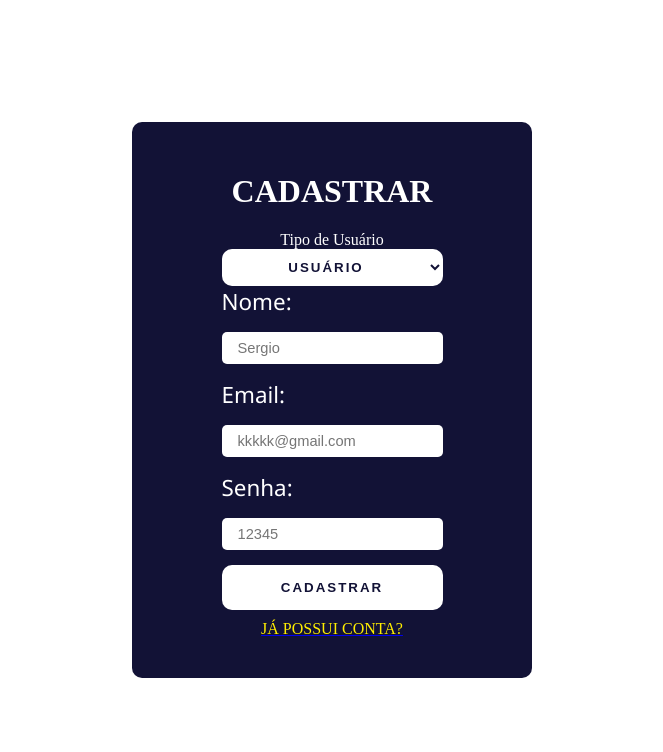
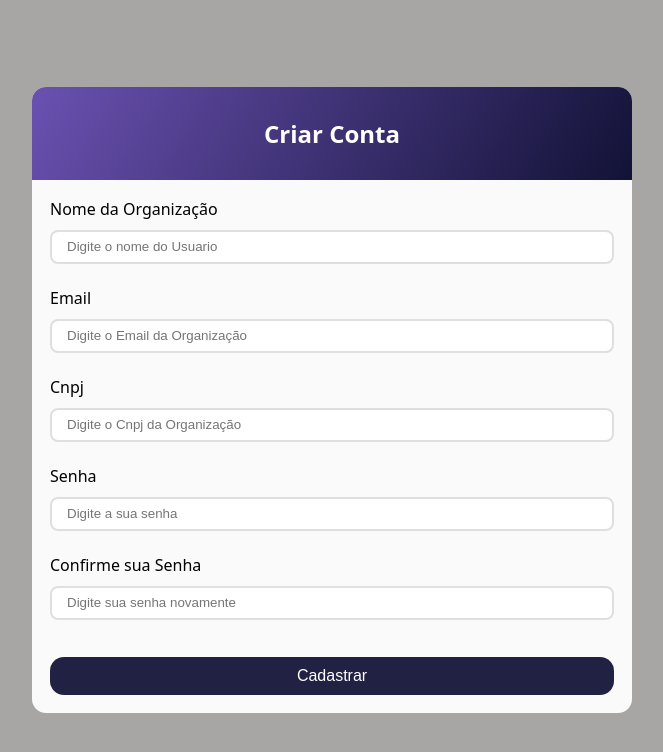
Before and after one commit to 2024-1-NADS2/Projeto2, a React (Create React App) app in the folder Frontend/: page /cadastro in a window 1280 px wide. Shown: the top 752 px of the page, without its empty margins (308-971 px from the left). Built offline with nearby package versions, Linux system fonts and the light colour scheme.

Commit message:
Nova tela de cadastro

```diff
--- a/Frontend/src/Routes.js
+++ b/Frontend/src/Routes.js
@@ -1,7 +1,6 @@
 import { BrowserRouter, Route, Routes } from "react-router-dom";
 import Home from "./pages/Home/Home";
 import Sobrenos from "./pages/SobreNos/Sobrenos";
-import Curso from "./pages/Curso/Curso"
 import Login from "./pages/Login/Login";
 import Cadastro from "./pages/Cadastro/Cadastro";
 import Organizações from "./pages/Organizaçoes/Organizações";
@@ -15,7 +14,6 @@ function AppRoutes(){
                 <Route path="/" element={<Home/>}></Route>
                 <Route path="/organizações" element={<Organizações/>}></Route>
                 <Route path="/sobrenos" element={<Sobrenos/>}></Route>
-                <Route path="/cursos" element={<Curso/>}></Route>
                 <Route path="/login" element={<Login/>}></Route>
                 <Route path="/cadastro" element={<Cadastro/>}></Route>
                 <Route path="/recuperarsenha" element={<Recuperarsenha/>}></Route>
--- a/Frontend/src/pages/Cadastro/Cadastro.jsx
+++ b/Frontend/src/pages/Cadastro/Cadastro.jsx
@@ -5,163 +5,128 @@ import { Link } from 'react-router-dom';
 
 
 
-export default function Cadastro() {
-  const [step, setStep] = useState(1);
-  const [email, setEmail] = useState("");
-  const [password, setPassword] = useState("");
-  const [nome, setNome] = useState("");
-  const [tipoUsuario, setTipoUsuario] = useState("usuario");
-  const [cnpj, setCnpj] = useState("");
-  const [cidade, setCidade] = useState("");
-  const [rua, setRua] = useState("");
-  const [numeroEndereco, setNumeroEndereco] = useState("");
-  const [telefone, setTelefone] = useState("");
+const Cadastro = () => {
+  const [formData, setFormData] = useState({
+    username: '',
+    email: '',
+    cnpj: '',
+    senha: '',
+    confirmacaoSenha: '',
+  });
 
-  const handleNext = () => {
-    setStep(step + 1);
+  const [errors, setErrors] = useState({
+    username: '',
+    email: '',
+    cnpj: '',
+    senha: '',
+    confirmacaoSenha: '',
+  });
+
+  const handleChange = (e) => {
+    const { id, value } = e.target;
+    setFormData({ ...formData, [id]: value });
+    // Limpa a mensagem de erro quando o usuário começa a digitar
+    setErrors({ ...errors, [id]: '' });
   };
 
-  const handleBack = () => {
-    setStep(step - 1);
+  const handleCadastro = (e) => {
+    e.preventDefault();
+    checkInput('username');
+    checkInput('email');
+    checkInput('cnpj');
+    checkInput('senha');
+    checkInput('confirmacaoSenha');
+    // Adicione outras validações aqui
   };
 
-  const handleSubmit = (e) => {
-    e.preventDefault();
+  const checkInput = (input) => {
+    const value = formData[input];
+
+    if (value === '') {
+      setErrors((prevErrors) => ({
+        ...prevErrors,
+        [input]: `${input === 'confirmacaoSenha' ? 'Confirmação de Senha' : 'Campo'} Obrigatório`,
+      }));
+    } else {
+      setErrors((prevErrors) => ({
+        ...prevErrors,
+        [input]: '',
+      }));
+    }
   };
 
   return (
-    <body>
-      <div className="container-register">
-        <form className="container-register-form" onSubmit={handleSubmit}>
-          <div className="container-field-form">
-            <div className="container-title-form-register">
-              <h1>Cadastrar</h1>
+    <section className="content-cadastro">
+      <div className="container-cadastro">
+        <section className="header-cadastro">
+          <h2>Criar Conta</h2>
+        </section>
+        <form id="form" className="form-cadastro" onSubmit={handleCadastro}>
+          <div className={`form-content ${errors.username ? 'error' : ''}`}>
+            <label htmlFor="username">Nome da Organização</label>
+            <input
+              type="text"
+              id="username"
+              placeholder="Digite o nome do Usuario"
+              value={formData.username}
+              onChange={handleChange}
+            />
+            <span className="error-message">{errors.username}</span>
           </div>
 
-            {step === 1 && (
-              <>
-                <div className="container-select-register">
-                  <label>Tipo de Usuário</label>
-                  <select className="tipo-usuario" value={tipoUsuario} onChange={e => setTipoUsuario(e.target.value)}>
-                    <option value="usuario">Usuário</option>
-                    <option value="ong">ONG</option>
-                  </select>
+          <div className={`form-content ${errors.email ? 'error' : ''}`}>
+            <label htmlFor="email">Email</label>
+            <input
+              type="text"
+              id="email"
+              placeholder="Digite o Email da Organização"
+              value={formData.email}
+              onChange={handleChange}
+            />
+            <span className="error-message">{errors.email}</span>
           </div>
 
-                <div className="container-inputs-form-register">
-                  <label>Nome:</label>
+          <div className={`form-content ${errors.cnpj ? 'error' : ''}`}>
+            <label htmlFor="cnpj">Cnpj</label>
             <input
               type="text"
-                    placeholder="Sergio"
-                    value={nome}
-                    onChange={e => setNome(e.target.value)}
-                    required
+              id="cnpj"
+              placeholder="Digite o Cnpj da Organização"
+              value={formData.cnpj}
+              onChange={handleChange}
             />
-                </div>
-                <div className="container-inputs-form-register">
-                  <label>Email:</label>
-                  <input
-                    type="email"
-                    placeholder="kkkkk@gmail.com"
-                    value={email}
-                    onChange={e => setEmail(e.target.value)}
-                    required
-                  />
-                </div>
-                <div className="container-inputs-form-register">
-                  <label>Senha:</label>
-                  <input
-                    type="Password"
-                    placeholder="12345"
-                    value={password}
-                    onChange={e => setPassword(e.target.value)}
-                    required
-                  />
+            <span className="error-message">{errors.cnpj}</span>
           </div>
 
-                {tipoUsuario === 'ong' && (
-                  <div className="container-inputs-form-register">
-                    <label>CNPJ:</label>
+          <div className={`form-content ${errors.senha ? 'error' : ''}`}>
+            <label htmlFor="senha">Senha</label>
             <input
               type="text"
-                      placeholder="00.000.000/0000-00"
-                      value={cnpj}
-                      onChange={e => setCnpj(e.target.value)}
-                      required
+              id="senha"
+              placeholder="Digite a sua senha"
+              value={formData.senha}
+              onChange={handleChange}
             />
+            <span className="error-message">{errors.senha}</span>
           </div>
-                )}
 
-                {tipoUsuario === 'ong' && (
-                  <button type="submit" className="container-handleNext-register" onClick={handleNext}>Próxima Etapa</button>
-                )}
-
-                {tipoUsuario !== 'ong' && (
-                  <button type="submit" className="container-button-form-register">Cadastrar</button>
-                )}
-              </>
-            )}
-
-            {step === 2 && (
-              <>
-                <div className="container-inputs-form-register">
-                  <label>Cidade:</label>
+          <div className={`form-content ${errors.confirmacaoSenha ? 'error' : ''}`}>
+            <label htmlFor="confirmacao-senha">Confirme sua Senha</label>
             <input
               type="text"
-                    placeholder="São Paulo"
-                    value={cidade}
-                    onChange={e => setCidade(e.target.value)}
-                    required
+              id="confirmacaoSenha"
+              placeholder="Digite sua senha novamente"
+              value={formData.confirmacaoSenha}
+              onChange={handleChange}
             />
-                </div>
-                <div className="container-inputs-form-register">
-                  <label>Rua:</label>
-                  <input
-                    type="text"
-                    placeholder="Rua das Canoas"
-                    value={rua}
-                    onChange={e => setRua(e.target.value)}
-                    required
-                  />
-                </div>
-                <div className="container-inputs-form-register">
-                  <label>Número:</label>
-                  <input
-                    type="text"
-                    placeholder="802"
-                    value={numeroEndereco}
-                    onChange={e => setNumeroEndereco(e.target.value)}
-                    required
-                  />
-                </div>
-                <div className="container-inputs-form-register">
-                  <label>Telefone:</label>
-                  <input
-                    type="text"
-                    placeholder="11 98787-5862"
-                    value={telefone}
-                    onChange={e => setTelefone(e.target.value)}
-                    required
-                  />
+            <span className="error-message">{errors.confirmacaoSenha}</span>
           </div>
 
-                <button type="button" className="container-handleBack-register" onClick={handleBack}>Voltar</button>
-                <button type="submit" className="container-button-form-register">Cadastrar</button>
-              </>
-            )}
-
-            {step === 1 && (
-              <Link to="/login">
-                <div className="container-Ihaveanaccount-form">
-                  <a>Já possui conta?</a>
-                </div>
-              </Link>
-            )}
-          </div>
+          <button type="submit">Cadastrar</button>
         </form>
       </div>
+    </section>
+  );
+};
 
-
-    </body>
-  )
-}
+export default Cadastro;
--- a/Frontend/src/pages/Cadastro/style.css
+++ b/Frontend/src/pages/Cadastro/style.css
@@ -1,136 +1,81 @@
-body {
-    margin: 0;
-}
-
-body * {
-    box-sizing: border-box;
-}
-
-.container-register {
-    width: 100vw;
-    height: 100vh;
+.content-cadastro{
+    font-family: system-ui, -apple-system, BlinkMacSystemFont, 'Segoe UI', Roboto, Oxygen, Ubuntu, Cantarell, 'Open Sans', 'Helvetica Neue', sans-serif;
+    min-height: 100vh;
+    width: 100%;
+    background-color: #a8a5a5;
     display: flex;
     justify-content: center;
     align-items: center;
-    background-color: rgba(255, 255, 255, 0.541);
 }
 
-.container-register-form {
+.container-cadastro{
+    background-color: #fafafa;
+    border-radius: 14px;
+    margin: 14px;
+    max-width: 600px;
     width: 100%;
-    max-width: 400px;
-    padding: 30px 20px;
-    background-color: rgb(18, 18, 54);
-    border-radius: 10px;
-    display: flex;
-    flex-direction: column;
-    align-items: center;
+    box-sizing: 0px 3px 5px rgba(0,0,0,0.5);
+    overflow: hidden;
 }
 
-.container-title-form-register {
-    color: white;
-    margin-bottom: 20px;
-    font-weight: 500;
-    text-transform: uppercase;
+.header-cadastro{
+    background: linear-gradient(120deg, #6a51b1 0%, rgb(18, 18, 54) 100% );
+    padding: 10px;
     text-align: center;
-}
-
-select {
-    width: 100%;
-    padding: 10px;
-    border: none;
-    border-radius: 10px;
-    outline: none;
-    text-transform: uppercase;
-    font-weight: 800;
-    letter-spacing: 2px;
-    color: rgb(18, 18, 54);
-    background-color: white;
-    cursor: pointer;
-    text-align: center;
-}
-
-.container-select-register{
-    color: white;
-    text-align: center;
-}
-
-.container-inputs-form-register {
-    display: flex;
-    flex-direction: column;
-    gap: 15px;
-    justify-content: center;
-    width: 100%;
-    margin-bottom: 15px;
-}
-.container-inputs-form-register > label{
     color: white;
 }
 
-.container-inputs-form-register > input {
-    width: 100%;
-    border-radius: 5px;
-    border: none;
-    padding: 16px;
-    background-color: white;
-    font-size: 11pt;
-    outline: none;
-    box-sizing: border-box;
-    margin-bottom: 0px;
+.form-cadastro{
+    padding: 18px;
 }
-.container-inputs-form-register{
-    color: white;
-    font-size: 1.4rem;
-    font-family: 'Segoe UI', Tahoma, Geneva, Verdana, sans-serif;
+
+.form-content{
+    margin-bottom: 8px;
+    padding-bottom: 15px;
+    position: relative;
 }
-.container-handleNext-register {
-    width: 100%;
-    padding: 15px 0px;
-    border: none;
-    border-radius: 10px;
-    outline: none;
-    text-transform: uppercase;
-    font-weight: 800;
-    letter-spacing: 2px;
-    color: rgb(18, 18, 54);
-    background-color: white;
-    cursor: pointer;
-    text-align: center;
-}
-.container-handleBack-register{
-    width: 100%;
-    padding: 5px 0px;
-    border: none;
-    border-radius: 10px;
-    outline: none;
-    text-transform: uppercase;
-    font-weight: 800;
-    letter-spacing: 2px;
-    color: rgb(18, 18, 54);
-    background-color: white;
-    cursor: pointer;
-    text-align: center;
+
+.form-content label{
+    display: inline-block;
     margin-bottom: 10px;
 }
 
-.container-Ihaveanaccount-form {
-    text-transform: uppercase;
-    margin: 10px 0px;
-    text-decoration: none;
-    color: rgb(255, 238, 1);
-    text-align: center;
+.form-content input{
+    display: block;
+    width: 100%;
+    border-radius: 8px;
+    padding: 15px;
+    border: 2px solid #dfdfdf;
 }
 
-.container-button-form-register {
+.form-content span{
+    position: absolute;
+    bottom: -8px;
+    left: 0;
+    visibility: visible;
+}
+
+.form-cadastro button{
+    background-color: rgba(18, 18, 54, 0.933);
+    color: white;
     width: 100%;
-    padding: 15px 0px;
+    border-radius: 14px;
+    padding: 10px;
     border: none;
-    border-radius: 10px;
-    outline: none;
-    text-transform: uppercase;
-    font-weight: 800;
-    letter-spacing: 2px;
-    color: rgb(18, 18, 54);
-    background-color: white;
+    font-size: 16px;
     cursor: pointer;
-    text-align: center;
+    margin-top: 14px;
 }
+
+.form-content.error input{
+    border-color: #ff3b25;
+}
+
+.form-content.error span{
+    color: #ff3b25;
+}
+
+.error-message{
+    color: red;
+    font-size: 12px;
+}
```
Also changed, not shown: Frontend/src/components/Menu/Menu.jsx (+2 -8 lines), Frontend/src/pages/Curso/Curso.jsx (deleted, +0 -22 lines), Frontend/src/pages/Curso/style.css (deleted, +0 -9 lines). Lines whose indentation alone changed are shown as unchanged.
